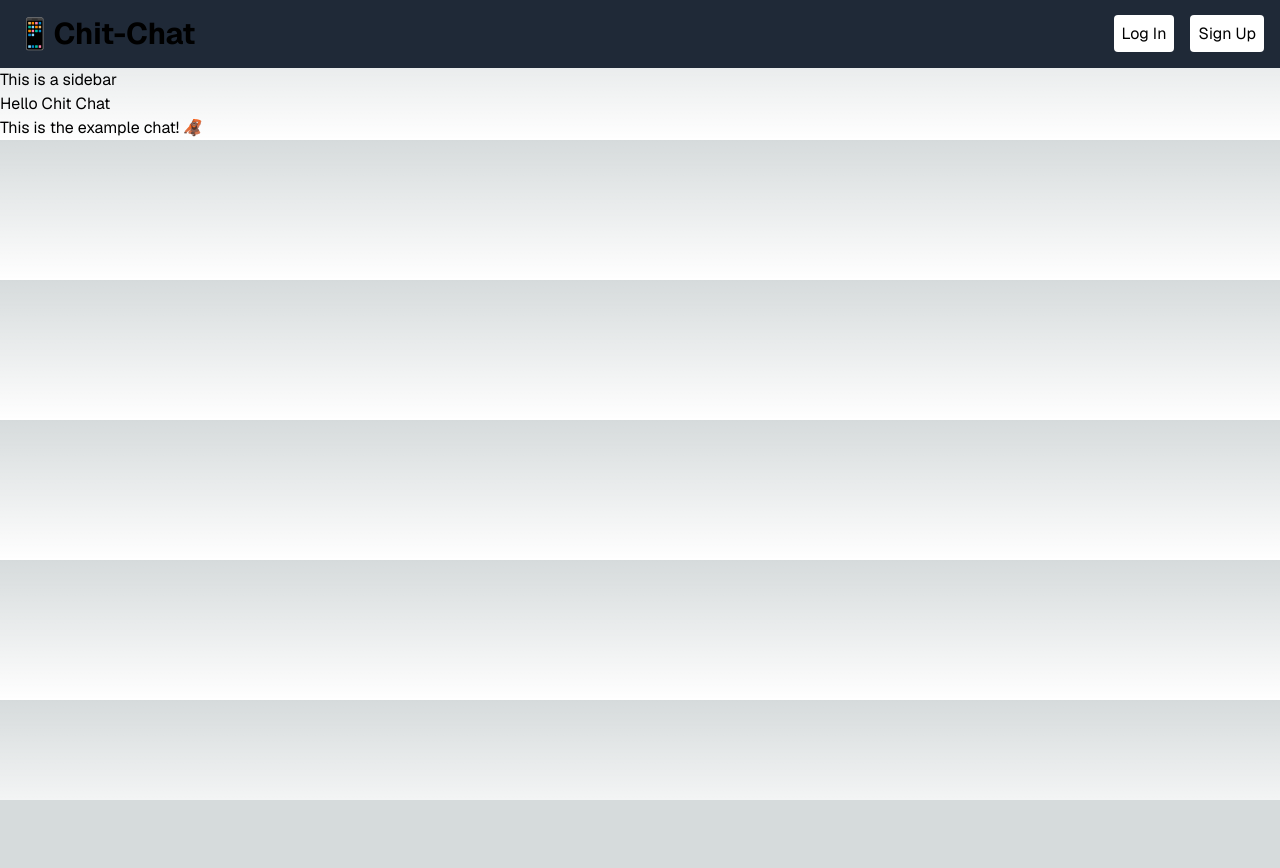
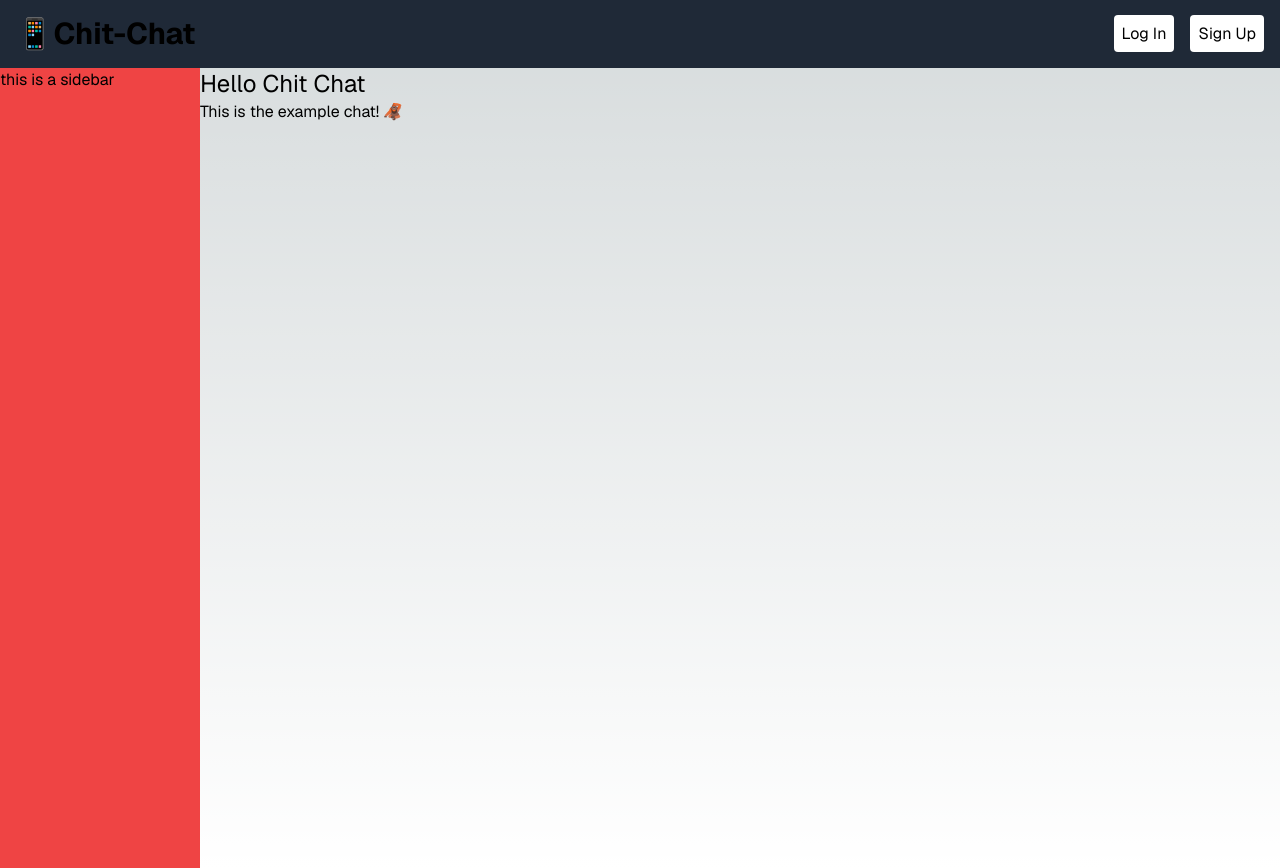
Before and after one commit to bartosztrusinski/chit-chat, a Next.js app: page /chat/example in a window 1280 px wide. Before the commit the page ends 800 px from the top, so only its background shows below. Built offline with nearby package versions, Linux system fonts and the light colour scheme; no server answers.

Commit message:
Make a prototype sidebar

```diff
--- a/app/chat/example/page.tsx
+++ b/app/chat/example/page.tsx
@@ -1,8 +1,8 @@
 const ExampleConversation = () => {
   return (
     <>
-      <h1>Hello Chit Chat</h1>
-      This is the example chat! 🦧
+      <h1 className='text-2xl'>Hello Chit Chat</h1>
+      <p>This is the example chat! 🦧</p>
     </>
   );
 };
--- a/app/chat/layout.tsx
+++ b/app/chat/layout.tsx
@@ -1,12 +1,12 @@
-import { ChatsSidebar } from '@/components/ChatsSidebar';
+import { ChatsSidebar } from '@/components/chat/ChatsSidebar';
 import React from 'react';
 
 const ChatsLayout = ({ children }: Readonly<{ children: React.ReactNode }>) => {
   return (
-    <>
+    <main className='flex h-dvh'>
       <ChatsSidebar />
-      {children}
-    </>
+      <div>{children}</div>
+    </main>
   );
 };
 
--- a/components/ChatsSidebar.tsx
+++ /dev/null
@@ -1,5 +0,0 @@
-const ChatsSidebar = () => {
-  return <>This is a sidebar</>;
-};
-
-export { ChatsSidebar };
--- /dev/null
+++ b/components/chat/ChatsSidebar.tsx
@@ -0,0 +1,5 @@
+const ChatsSidebar = () => {
+  return <div className='w-[200px] bg-red-500'>this is a sidebar</div>;
+};
+
+export { ChatsSidebar };
```
